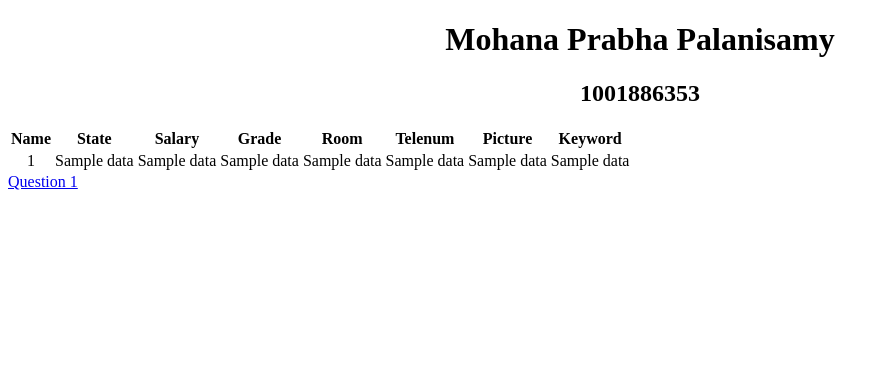
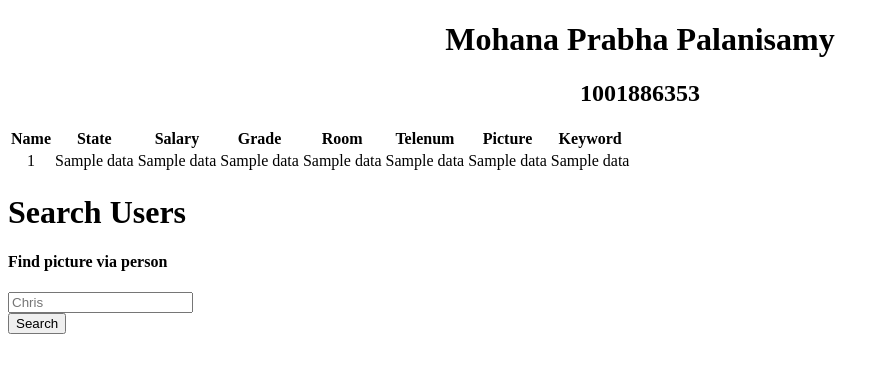
Before and after one commit to MohanaPrabha16/ADB, a Flask app: template templates/main.html in a window 1280 px wide. Shown: the top 373 px of the page, without its empty margins (0-889 px from the left). Run offline with Flask 2, Linux system fonts and the light colour scheme; the template is opened without the code that fills it: most values are stand-ins (such as "Sample title", 1, 10 or a date in 2020).

Commit message:
Add files via upload

```diff
--- a/app.py
+++ b/app.py
@@ -16,18 +16,18 @@
         array1.append(j)
     return render_template('main.html',result=array1)
 
-@app.route('/search', methods=['POST', 'GET'])
-def search_users():
-    # if request.method == 'POST':
-    #     first_name = request.form.get("name")
-    #     print(first_name)
-    #     if first_name is not None:
-    #         q1 = "SELECT * FROM [dbo].[people] WHERE NAME = '" + first_name + "'"
-    #     else:
-    #         print("Empty value")
-    #     conn = pymssql.connect(server='serveradb.database.windows.net', user='admin1@serveradb', password='Ajithsivadas#1', database='assignment1')
-    #     cursor = conn.cursor()
-    #     cursor.execute(q1)
-    #     result=cursor.fetchall()
-    #     print(result[0][6])
-        return render_template('search_user.html', user='chuck.jpg')
+@app.route('/search', methods=['GET', 'POST'])
+def search():
+    if request.method == 'POST':
+        first_name = request.form.get("name")
+        print(first_name)
+        if first_name is not None:
+            q1 = "SELECT * FROM [dbo].[people] WHERE NAME = '" + first_name + "'"
+        else:
+            print("Empty value")
+        conn = pymssql.connect(server='serveradb.database.windows.net', user='admin1@serveradb', password='Ajithsivadas#1', database='assignment1')
+        cursor = conn.cursor()
+        cursor.execute(q1)
+        result=cursor.fetchall()
+        print(result[0][6])
+        return render_template('search_user.html', user=result[0][6])
--- a/templates/main.html
+++ b/templates/main.html
@@ -44,8 +44,15 @@
 {% endif %}
 
 </div>
-<div >
-    <a href="search_user.html">Question 1</a>
-</div>
+<h1>Search Users</h1>
+        <div>
+            <form action="/search" method="post">
+                <h4 class="font-weight-bold">Find picture via person</h4>
+                <input type="text" name="name" class="form-control" placeholder="Chris"  />
+                <br>
+                <input type="submit" value="Search" class="btn btn-primary btn-sm" />
+              </form>
+
+        </div>
 
 </html>
```
Also changed, not shown: templates/search_user.html (+1 -12 lines).
